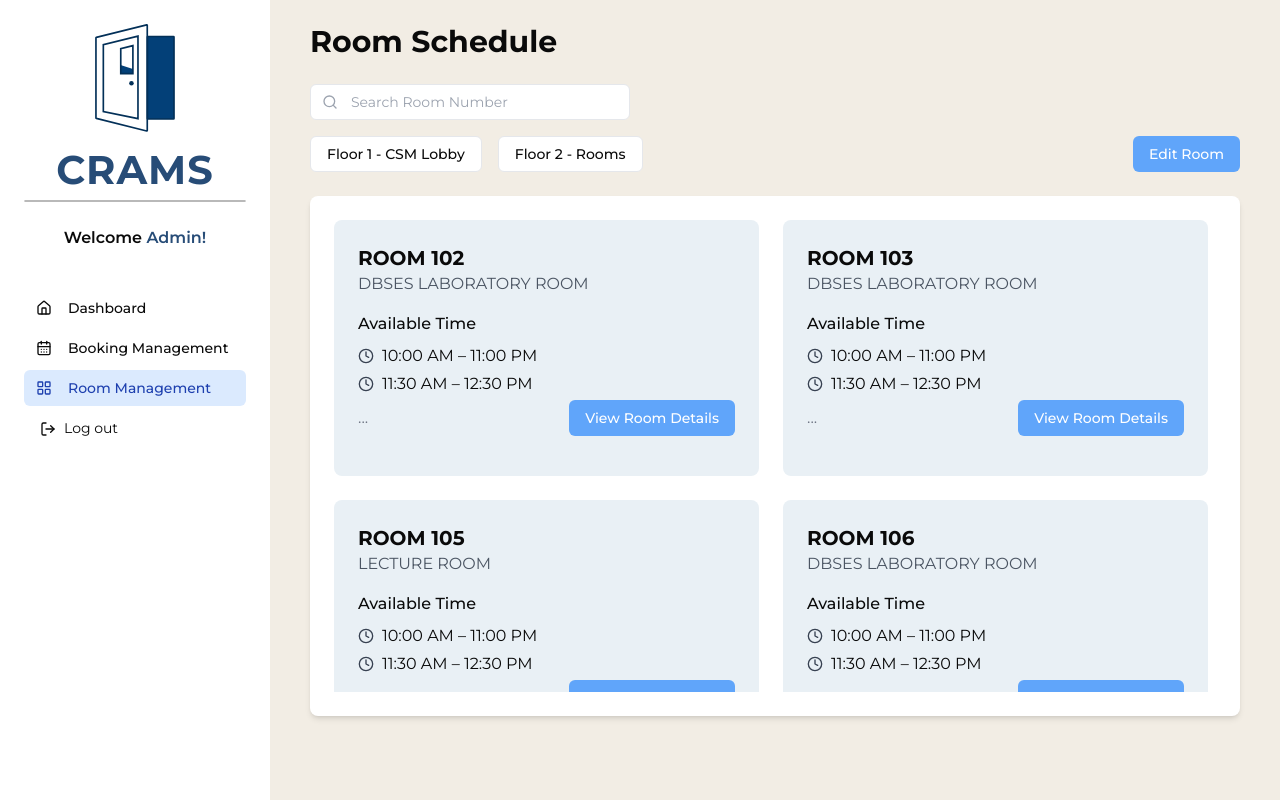
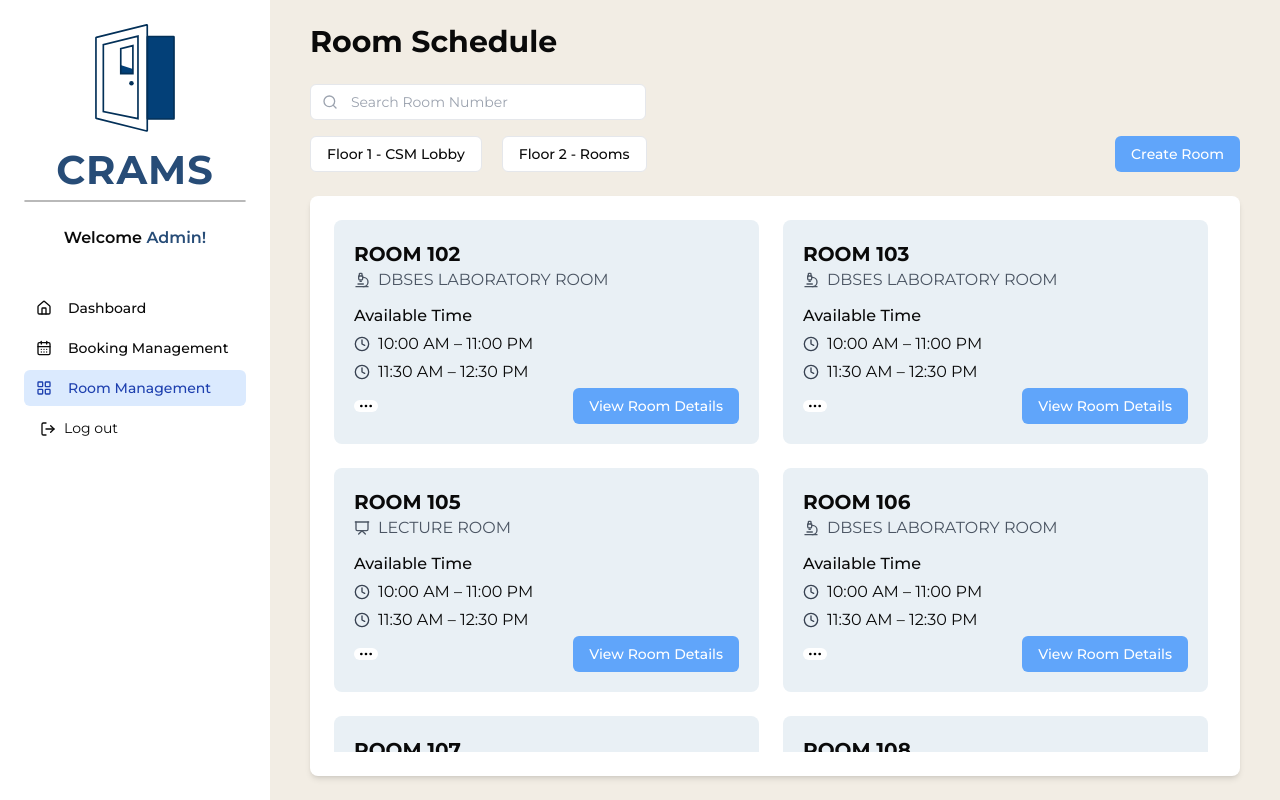
Before and after one commit to MakkuHuqueriza/CRAMS, a Next.js app: page /admin/room-management in a window 1280 px wide. Built offline with nearby package versions, Linux system fonts and the light colour scheme.

Commit message:
feat: fixed room card height + styles

```diff
--- a/src/app/admin/room-management/page.tsx
+++ b/src/app/admin/room-management/page.tsx
@@ -3,7 +3,20 @@
 import type React from "react";
 
 import { useState, useRef, useEffect } from "react";
-import { Search, Clock, X, ImageIcon, AlertTriangle } from "lucide-react";
+import {
+  Search,
+  Clock,
+  X,
+  ImageIcon,
+  AlertTriangle,
+  Laptop,
+  FlaskRoundIcon as Flask,
+  Microscope,
+  Presentation,
+  School,
+  ChefHat,
+  MoreHorizontal,
+} from "lucide-react";
 import { Button } from "@/components/ui/button";
 import { Input } from "@/components/ui/input";
 import { Textarea } from "@/components/ui/textarea";
@@ -17,8 +30,28 @@ import {
   AlertDialogHeader,
   AlertDialogTitle,
 } from "@/components/ui/alert-dialog";
-import { roomData, Room } from "@/app/roomData";
+import { roomData, type Room } from "@/app/roomData";
 import Sidebar from "@/app/admin/Sidebar";
+
+// Function to get the appropriate icon based on room type
+const getRoomTypeIcon = (type: string) => {
+  const typeUpperCase = type.toUpperCase();
+
+  if (
+    typeUpperCase.includes("LECTURE") ||
+    typeUpperCase.includes("AUDITORIUM")
+  ) {
+    return <Presentation className="h-4 w-4 mr-2" />;
+  } else if (typeUpperCase.includes("DMPCS")) {
+    return <Laptop className="h-4 w-4 mr-2" />;
+  } else if (typeUpperCase.includes("DBSES")) {
+    return <Microscope className="h-4 w-4 mr-2" />;
+  } else if (typeUpperCase.includes("DFSC")) {
+    return <ChefHat className="h-4 w-4 mr-2" />;
+  } else {
+    return <School className="h-4 w-4 mr-2" />;
+  }
+};
 
 export default function RoomSchedulePage() {
   const [searchQuery, setSearchQuery] = useState("");
@@ -30,6 +63,7 @@ export default function RoomSchedulePage() {
   const [hasUnsavedChanges, setHasUnsavedChanges] = useState(false);
   const [showUnsavedChangesAlert, setShowUnsavedChangesAlert] = useState(false);
   const [editedDescription, setEditedDescription] = useState("");
+  const [roomImage, setRoomImage] = useState<string | null>("/classroom.jpg");
   const minWidth = 700;
   const maxWidth = 1150;
   const sidebarRef = useRef<HTMLDivElement>(null);
@@ -157,7 +191,7 @@ export default function RoomSchedulePage() {
 
         {/* Search bar */}
         <div className="mb-4">
-          <div className="relative w-full max-w-xs">
+          <div className="relative w-full max-w-[21rem]">
             <Input
               type="text"
               placeholder="Search Room Number"
@@ -169,8 +203,8 @@ export default function RoomSchedulePage() {
           </div>
         </div>
 
-        {/* Floor filter buttons - now below search bar */}
-        <div className="flex gap-4 mb-6">
+        {/* Floor filter buttons */}
+        <div className="flex gap-5 mb-6">
           <Button
             variant={selectedFloor === "1st Floor, CSM" ? "default" : "outline"}
             onClick={() =>
@@ -197,13 +231,13 @@ export default function RoomSchedulePage() {
 
           <div className="ml-auto">
             <Button className="bg-blue-400 hover:bg-blue-500 text-white">
-              Edit Room
+              Create Room
             </Button>
           </div>
         </div>
 
         {/* White container with custom scrollbar */}
-        <div className="bg-white rounded-lg shadow-md p-6 h-[calc(100vh-280px)] overflow-hidden">
+        <div className="bg-white rounded-lg shadow-md p-6 h-[calc(100vh-220px)] overflow-hidden">
           {/* Scrollable content area with custom scrollbar */}
           <div className="h-full overflow-y-auto pr-2 custom-scrollbar">
             {/* Room cards grid */}
@@ -255,16 +289,53 @@ export default function RoomSchedulePage() {
               </div>
 
               {/* Room Image */}
-              <div className="bg-gray-200 h-[200px] rounded-lg mb-6 relative">
+              <div className="relative mb-6">
+                {roomImage ? (
+                  <img
+                    src={roomImage || "/placeholder.svg"}
+                    alt="Room"
+                    className="w-full h-[200px] object-cover rounded-lg"
+                  />
+                ) : (
+                  <div className="bg-gray-200 h-[200px] rounded-lg flex items-center justify-center text-gray-500">
+                    No Room Image
+                  </div>
+                )}
+
                 {isEditing && (
+                  <div className="absolute bottom-2 right-2">
+                    <label htmlFor="roomImageUpload">
                       <Button
-                    className="absolute bottom-2 right-2 bg-blue-400 hover:bg-blue-500 text-white"
+                        className="bg-blue-400 hover:bg-blue-500 text-white"
                         size="sm"
-                    onClick={() => setHasUnsavedChanges(true)}
+                        asChild
                       >
+                        <span>
                           <ImageIcon className="h-4 w-4 mr-1" />
                           Edit Room Photo
+                        </span>
                       </Button>
+                    </label>
+                    <input
+                      id="roomImageUpload"
+                      type="file"
+                      accept="image/*"
+                      className="hidden"
+                      onChange={(e) => {
+                        const file = e.target.files?.[0];
+                        if (file) {
+                          const reader = new FileReader();
+                          reader.onloadend = () => {
+                            if (typeof reader.result === "string") {
+                              setRoomImage(reader.result);
+                              setHasUnsavedChanges(true);
+                            }
+                          };
+                          reader.readAsDataURL(file);
+                        }
+                      }}
+                    />
+                  </div>
                 )}
               </div>
 
@@ -272,7 +343,7 @@ export default function RoomSchedulePage() {
               <div className="mb-6">
                 <h3 className="text-lg font-bold mb-2">Room Name</h3>
                 <div className="flex items-center">
-                  <div className="w-3 h-3 bg-black mr-2"></div>
+                  {getRoomTypeIcon(selectedRoom.type)}
                   <span className="uppercase">{selectedRoom.type}</span>
                 </div>
               </div>
@@ -293,19 +364,6 @@ export default function RoomSchedulePage() {
                 )}
               </div>
 
-              {/* Equipments */}
-              <div className="mb-6">
-                <h3 className="text-lg font-bold mb-2">Equipments</h3>
-                <div className="grid grid-cols-3 gap-4">
-                  {[1, 2, 3, 4, 5, 6, 7, 8, 9].map((item) => (
-                    <div key={item} className="flex items-center">
-                      <div className="w-3 h-3 bg-black mr-2"></div>
-                      <div className="h-[1px] bg-gray-300 flex-grow"></div>
-                    </div>
-                  ))}
-                </div>
-              </div>
-
               {/* Available Time */}
               <div className="mb-6">
                 <h3 className="text-lg font-bold mb-2">Available Time</h3>
@@ -313,7 +371,7 @@ export default function RoomSchedulePage() {
                   {selectedRoom.times.map((time, index) => (
                     <div key={index} className="mb-2">
                       <div className="flex items-center gap-2 mb-1">
-                        <div className="w-3 h-3 rounded-full bg-black"></div>
+                        <Clock className="h-4 w-4 text-gray-700" />
                         <span className="text-xs">{time}</span>
                       </div>
                     </div>
@@ -418,14 +476,17 @@ function RoomCard({
   const displayTimes = showAllTimes ? room.times : room.times.slice(0, 2);
 
   return (
-    <div className="bg-[#e9f0f5] rounded-lg p-6 relative">
-      <div className="mb-4">
+    <div className="bg-[#e9f0f5] rounded-lg p-5 pb-3 relative">
+      <div className="mb-3">
         <h2 className="text-xl font-bold">{room.id}</h2>
-        <p className="text-gray-600">{room.type}</p>
+        <div className="flex items-center text-gray-600">
+          {getRoomTypeIcon(room.type)}
+          <span>{room.type}</span>
+        </div>
       </div>
 
-      <div className="mb-4">
-        <h3 className="font-medium mb-2">Available Time</h3>
+      <div className="mb-2">
+        <h3 className="font-medium mb-1">Available Time</h3>
         {displayTimes.map((time, index) => (
           <div key={index} className="flex items-center gap-2 mb-1">
             <Clock className="h-4 w-4 text-gray-700" />
@@ -438,9 +499,9 @@ function RoomCard({
             {!showAllTimes ? (
               <button
                 onClick={() => setShowAllTimes(true)}
-                className="text-left text-gray-500"
+                className="bg-white text-black rounded-full p-1 w-6 h-3 flex items-center justify-center"
               >
-                ...
+                <MoreHorizontal className="w-4 h-4" />
               </button>
             ) : (
               <button
@@ -462,7 +523,7 @@ function RoomCard({
         )}
 
         {room.times.length <= 2 && (
-          <div className="text-right mt-4">
+          <div className="text-right mt-2">
             <Button
               variant="outline"
               className="bg-blue-400 hover:bg-blue-500 text-white border-none"
```
Lines whose indentation alone changed are shown as unchanged.
